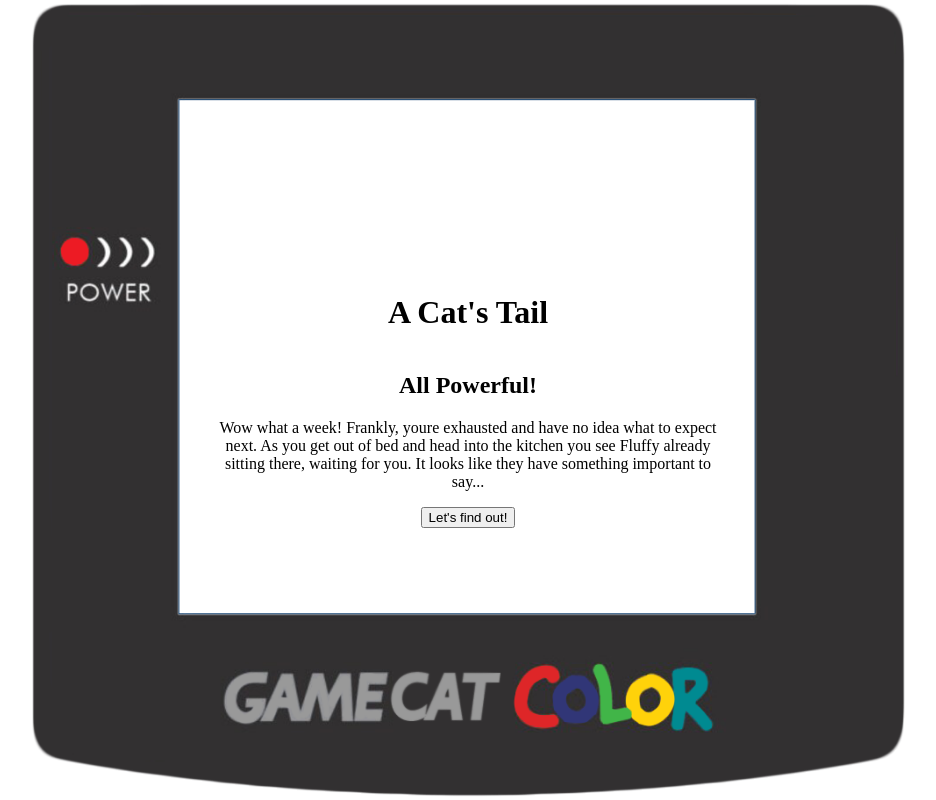
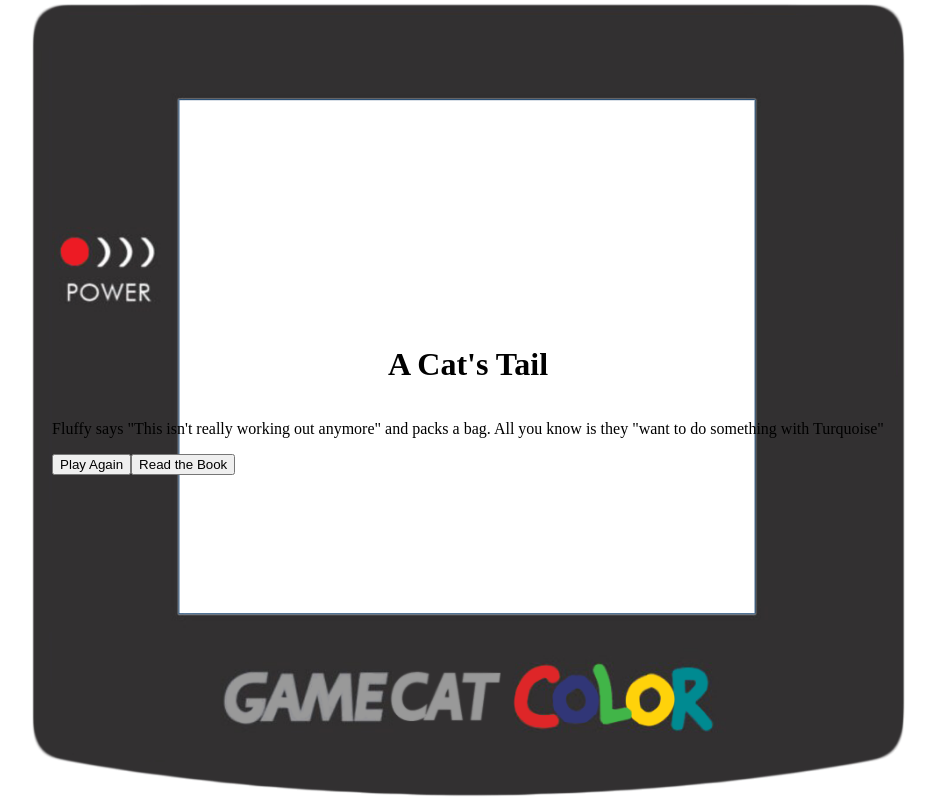
Before and after one commit to qrispi/a-cats-tail, a React (Create React App) app: page /story/finale in a window 1280 px wide. Shown: the whole page, without its empty margins (172-1108 px from the left). Built offline with nearby package versions, Linux system fonts and the light colour scheme.

Commit message:
Refactor Finale component and change number in dayNum variable

```diff
--- a/src/components/Finale/Finale.js
+++ b/src/components/Finale/Finale.js
@@ -1,38 +1,25 @@
-import "./Finale.css";
-import { NavLink } from "react-router-dom";
 import { useSelector } from "react-redux";
 
-function Finale() {
+function FinaleType({alignment}) {
   const catMorality = useSelector((state) => state.cat.morality);
-  console.log(catMorality);
 
-  const getFinaleType = () => {
-    let finaleType;
-    if (catMorality > 3) {
-      finaleType = "good";
-    } else if (catMorality <= 3 && catMorality >= 0) {
-      finaleType = "neutral";
+  const getFinaleType = (alignment) => {
+    if (catMorality > 0) {
+      return "Fluffly wins the nobel peace prize for solving global warming";
+    } else if (catMorality === 0) {
+      return `Fluffy says "This isn't really working out anymore" and packs a bag. All you know is they "want to do something with Turquoise"`;
     } else {
-      finaleType = "bad";
+      return ("Fluffy becomes El Gato the most feared drug lord in the world");
     }
-    return finaleType;
   };
 
   return (
-    <div className="finale-container">
-      <h2>All Powerful!</h2>
-      <p>
-        Wow what a week! Frankly, youre exhausted and have no idea what to
-        expect next. As you get out of bed and head into the kitchen you see
-        Fluffy already sitting there, waiting for you. It looks like they have
-        something important to say...
-      </p>
-
-      <NavLink to={`/story/finale/${getFinaleType()}`}>
-        <button>Let's find out!</button>
-      </NavLink>
+    <div className="finale-type-container">
+      <p>{getFinaleType()}</p>
+      <button>Play Again</button>
+      <button>Read the Book</button>
     </div>
   );
 }
 
-export default Finale;
+export default FinaleType;
--- a/src/components/Result/Result.js
+++ b/src/components/Result/Result.js
@@ -11,7 +11,7 @@ function Result({type}) {
   const checkCatName = useSelector((state) => state.cat.name);
   const dispatch = useDispatch();
 
-  const getNextDay = dayNum < 5 ? `/story/${dayNum + 1}/day` : "/story/finale";
+  const getNextDay = dayNum < 5 ? `/story/${dayNum + 1}/day` : "/story/";
 
   const getResult = (type) => {
     return `${type}Reaction`;
--- a/src/components/Story/Story.js
+++ b/src/components/Story/Story.js
@@ -7,7 +7,6 @@ import { Switch, Route, NavLink } from "react-router-dom";
 import { useSelector, useDispatch } from "react-redux";
 import { updateCatName } from "../../features/catSlice";
 import Finale from "../Finale/Finale";
-import FinaleType from "../Finale/FinaleType";
 
 function Story() {
   const dayNum = useSelector((state) => state.day.value);
@@ -31,9 +30,25 @@ function Story() {
 
       <Switch>
         <Route exact path="/story">
-          <NavLink to={`/story/${dayNum}/day`}>
-            <button>Continue</button>
-          </NavLink>
+          {dayNum < 5 && (
+            <NavLink to={`/story/${dayNum}/day`}>
+              <button>Continue</button>
+            </NavLink>
+          )}
+          {dayNum > 5 && (
+            <>
+              <p>
+                Wow what a week! Frankly, youre exhausted and have no idea what
+                to expect next. As you get out of bed and head into the kitchen
+                you see Fluffy already sitting there, waiting for you. It looks
+                like they have something important to say...
+              </p>
+
+              <NavLink to={`/story/finale/`}>
+                <button>Let's find out!</button>
+              </NavLink>
+            </>
+          )}
         </Route>
         <Route path="/story/:dayNum/day">
           <Day />
@@ -45,11 +60,9 @@ function Story() {
           path="/story/:dayNum/result/:type"
           render={({ match }) => <Result type={match.params.type} />}
         />
+
         <Route exact path="/story/finale">
           <Finale />
-        </Route>
-        <Route exact path="/story/finale/:type">
-          <FinaleType />
         </Route>
       </Switch>
     </>
```
